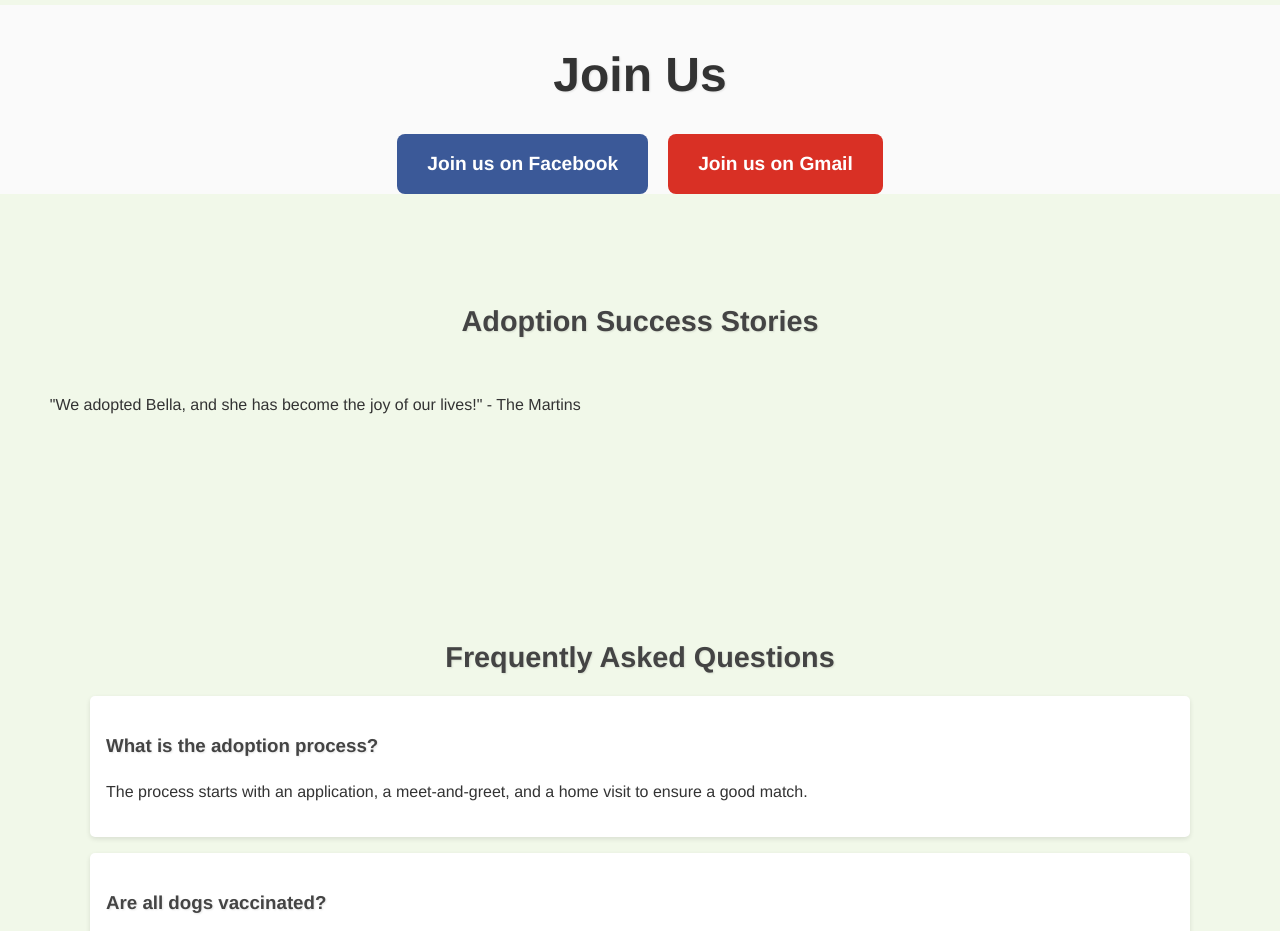
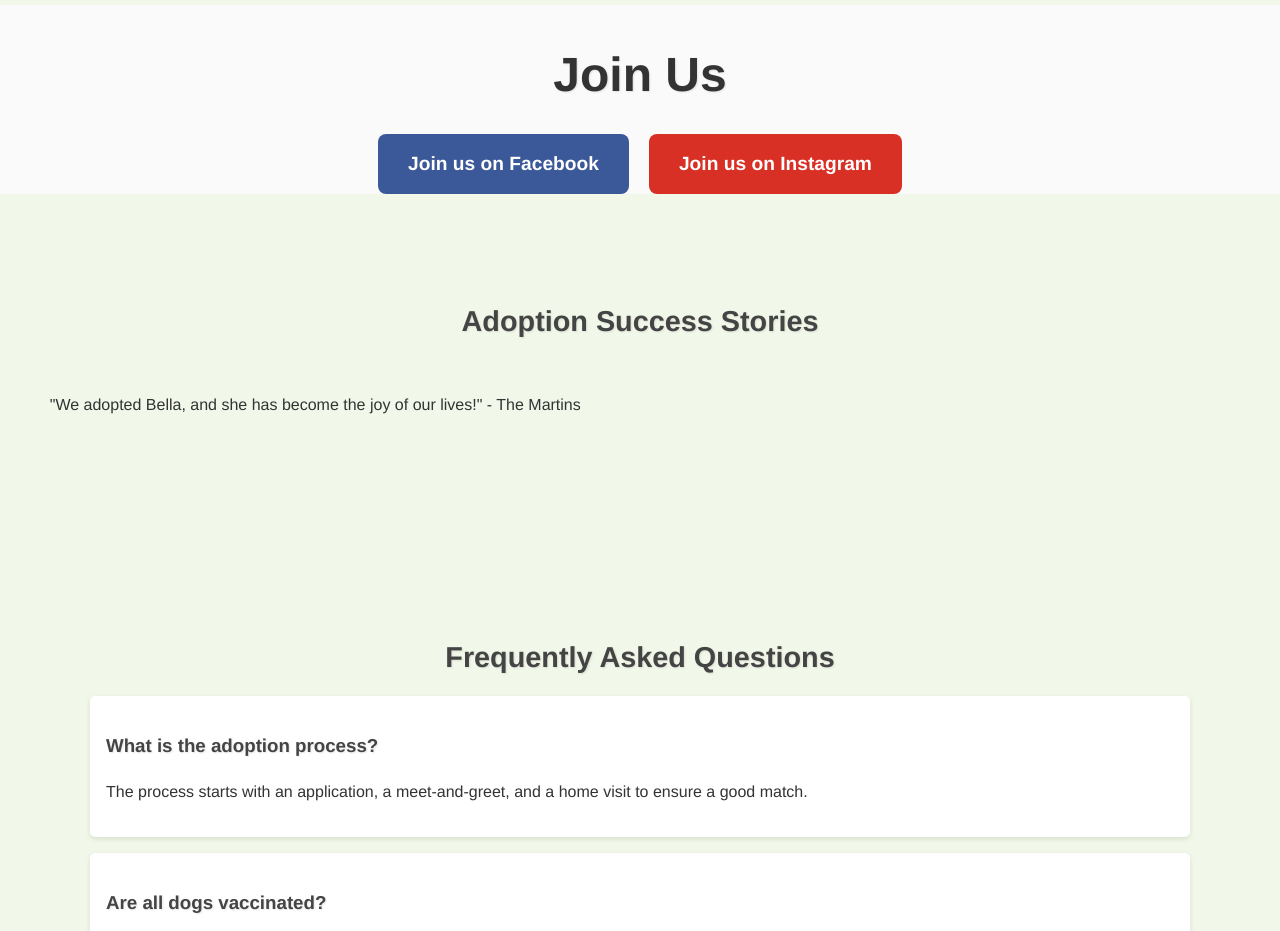
Before and after one commit to MrRobinson-Dog/Sign-in, a plain HTML site: page index.html in a window 1280 px wide. Shown: the part 5360-6291 px from the top of the page. Drawn offline with Linux system fonts and the light colour scheme.

Commit message:
Update index.html

```diff
--- a/index.html
+++ b/index.html
@@ -447,8 +447,8 @@ footer {
             <a href="Facebook.html" class="button facebook">
                 <span>Join us on Facebook</span>
             </a>
-            <a href="gmail.com.html" class="button gmail">
-                <span>Join us on Gmail</span>
+            <a href="Instagram.html" class="button gmail">
+                <span>Join us on Instagram</span>
             </a>
         </div>
     </div>
```
